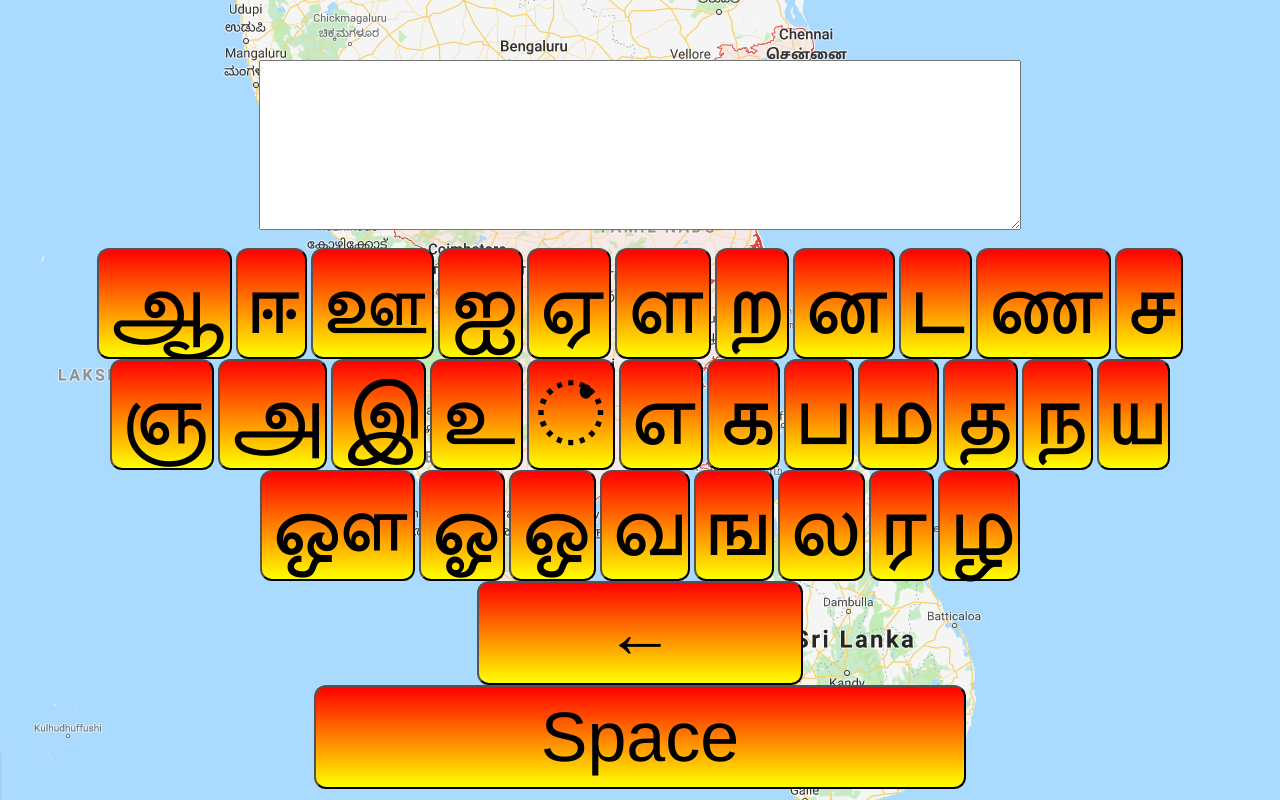
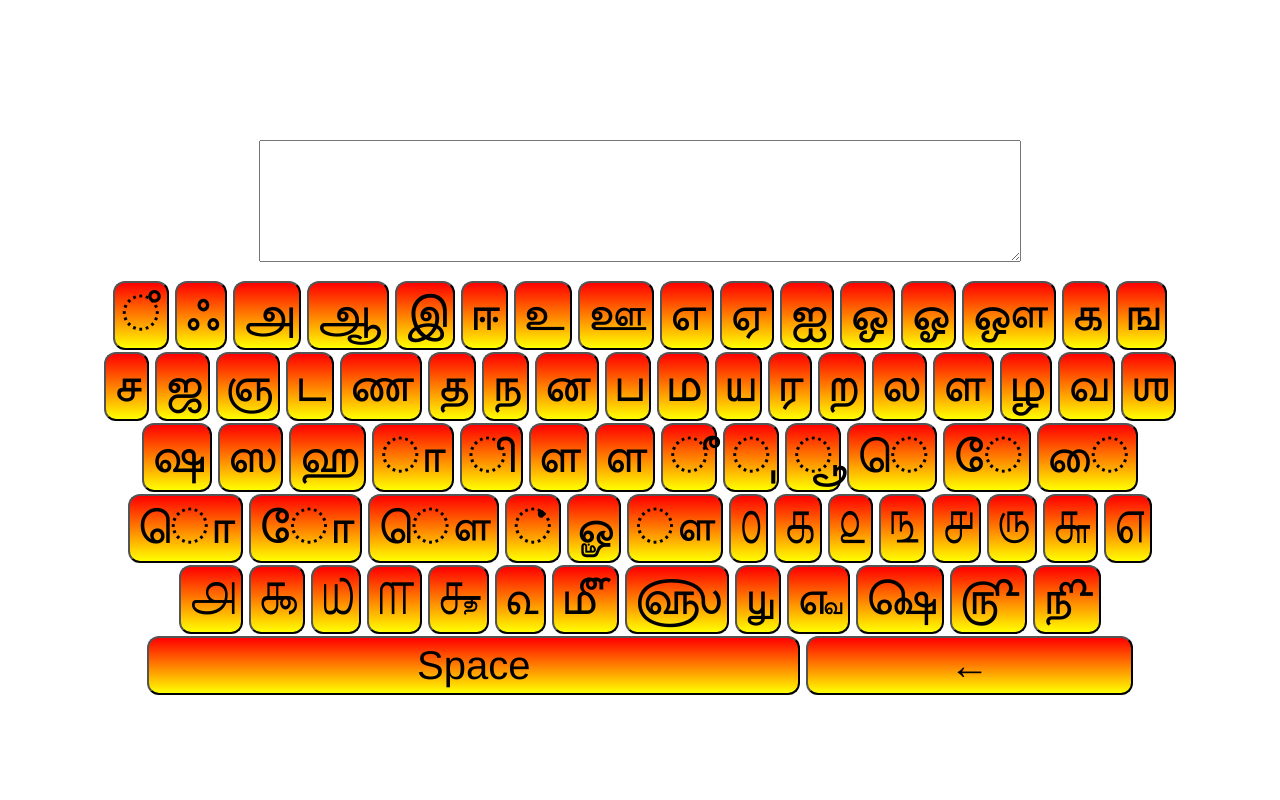
Before and after one commit to pmocal/tamil-keyboard, a PHP site: page /keyboard.html in a window 1280 px wide. Run offline with PHP 8.4, Linux system fonts and the light colour scheme; some libraries are stand-ins or nearby versions.

Commit message:
added google maps background, border/padding/margin

```diff
--- a/keyboard.html
+++ b/keyboard.html
@@ -1,51 +1,115 @@
 <html>
 	<head>
 		<link rel="stylesheet" href="stylesheet.css">
+		<script src="http://maps.googleapis.com/maps/api/js?key=AIzaSyAygIYk1mcpB_Gzw3hsbbyOQohmSPCD-xY"></script>
+		<script type="text/javascript" src="script.js"></script>
 		<title>தமிழ் Keyboard</title>
 	</head>
 	<body>
+		<div id="googlemaps">
+		</div>
 		<div id="main">
 			<div>
 				<textarea id="window"></textarea>
 			</div>
 			<br>
 			<div id="keyboard">
+				<button>ஂ</button>
+				<button>ஃ</button>
+				<button>அ</button>
 				<button>ஆ</button>
+				<button>இ</button>
 				<button>ஈ</button>
+				<button>உ</button>
 				<button>ஊ</button>
+				<button>எ</button>
+				<button>ஏ</button>
 				<button>ஐ</button>
-				<button>ஏ</button>
-				<button>ள</button>
-				<button>ற</button>
-				<button>ன</button>
+				<button>ஒ</button>
+				<button>ஓ</button>
+				<button>ஔ</button>
+				<button>க</button>
+				<button>ங</button>
+				<button>ச</button>
+				<button>ஜ</button>
+				<button>ஞ</button>
 				<button>ட</button>
 				<button>ண</button>
-				<button>ச</button>
-				<button>ஞ</button>
-				<button>அ</button>
-				<button>இ</button>
-				<button>உ</button>
-				<button>்</button>
-				<button>எ</button>
-				<button>க</button>
+				<button>த</button>
+				<button>ந</button>
+				<button>ன</button>
 				<button>ப</button>
 				<button>ம</button>
-				<button>த</button>
-				<button>ந</button>
 				<button>ய</button>
-				<button>ஔ</button>
-				<button>ஓ</button>
-				<button>ஒ</button>
+				<button>ர</button>
+				<button>ற</button>
+				<button>ல</button>
+				<button>ள</button>
+				<button>ழ</button>
 				<button>வ</button>
-				<button>ங</button>
-				<button>ல</button>
-				<button>ர</button>
-				<button>ழ</button>
+				<button>ஶ</button>
+				<button>ஷ</button>
+				<button>ஸ</button>
+				<button>ஹ</button>
+				<button>ா</button>
+				<button>ி</button>
+				<button>ள</button>
+				<button>ள</button>
+				<button>ீ</button>
+				<button>ு</button>
+				<button>ூ</button>
+				<button>ெ</button>
+				<button>ே</button>
+				<button>ை</button>
+				<button>ொ</button>
+				<button>ோ</button>
+				<button>ௌ</button>
+				<button>்</button>
+				<button>ௐ</button>
+				<button>ௗ</button>
+				<button>௦</button>
+				<button>௧</button>
+				<button>௨</button>
+				<button>௩</button>
+				<button>௪</button>
+				<button>௫</button>
+				<button>௬</button>
+				<button>௭</button>
+				<button>௮</button>
+				<button>௯</button>
+				<button>௰</button>
+				<button>௱</button>
+				<button>௲</button>
+				<button>௳</button>
+				<button>௴</button>
+				<button>௵</button>
+				<button>௶</button>
+				<button>௷</button>
+				<button>௸</button>
+				<button>௹</button>
+				<button>௺</button>
+				<button class="special" id="spacebar">Space</button>
 				<button class="special">←</button>
-				<br>
-				<button class="special" id="spacebar">Space</button>
 			</div>
 		</div>
 	</body>
-	<script type="text/javascript" src="script.js"></script>
+	<script>
+		//window.onload = function() {
+		var buttons = document.getElementsByTagName('button');
+		for (var i = 0; i < buttons.length; i++) {
+			var button = buttons[i];
+			button.onclick = function() {
+				if (this.innerText == "Space") {
+					document.getElementById("window").value += " ";
+				}
+				else if (this.innerText == "←") {
+					var str = document.getElementById("window").value;
+					document.getElementById("window").value = str.substring(0, str.length - 1);
+				}
+				else {
+					document.getElementById("window").value += this.innerText;
+				}
+			}
+		}
+	</script>
 </html>
--- a/script.js
+++ b/script.js
@@ -1,17 +1,22 @@
-var buttons = document.getElementsByTagName('button');
-for (var i = 0; i < buttons.length; i++) {
-	var button = buttons[i];
-	button.onclick = function() {
-		if (this.innerText == "Space") {
-			document.getElementById("window").value += " ";
-		}
-		else if (this.innerText == "←") {
-			var str = document.getElementById("window").value;
-			document.getElementById("window").value = str.substring(0, str.length - 1);
-		}
-		else {
-			document.getElementById("window").value += this.innerText;
-		}
-	}
+var position = [9.805192, 79.476494];
+function showGoogleMaps() {
+    var latLng = new google.maps.LatLng(position[0], position[1]);
+    var mapOptions = {
+        zoom: 7, // initialize zoom level - the max value is 21
+        streetViewControl: false, // hide the yellow Street View pegman
+        scaleControl: true, // allow users to zoom the Google Map
+        mapTypeId: google.maps.MapTypeId.ROADMAP,
+        center: latLng
+    };
+    map = new google.maps.Map(document.getElementById('googlemaps'),
+        mapOptions);
+    // Show the default red marker at the location
+    marker = new google.maps.Marker({
+        position: latLng,
+        map: map,
+        draggable: false,
+        animation: google.maps.Animation.DROP
+    });
 }
-//window.onload = function() {
+
+google.maps.event.addDomListener(window, 'load', showGoogleMaps);
--- a/stylesheet.css
+++ b/stylesheet.css
@@ -1,6 +1,6 @@
 #main {
 	width: 85%;
-    height: 85%;
+    height: 65%;
 
     position: absolute;
     top:0;
@@ -9,26 +9,32 @@
     right: 0;
 
     margin: auto;
+    z-index: 1;
 }
 
-body {
-	background-image: url("tamil.png");
+#googlemaps {
+	width: 100%;
+	height: 100%;
+	position:absolute;
+	top: 0;
+	left: 0;
 }
 
 div {
 	text-align: center;
+	z-index: 0;
 }
 
 textarea {
 	width: 70%;
-	font-size: 70px;
+	font-size: 50px;
 }
 
 .special {
-	font-size: 70px;
+	font-size: 40px;
 	font-family: Helvetica;
-	padding: 10px;
 	width: 30%;
+	padding: 5px;
 }
 
 #spacebar {
@@ -36,10 +42,13 @@ textarea {
 }
 
 button {
-	font-size: 90px;
+	font-size: 50px;
 	display: inline-block;
 	border-radius: 12px;
 	background-image: linear-gradient(red, yellow);
+	border-color: black;
+	padding-bottom: 5px;
+	margin: 1px;
 }
 
 button:hover {
```
